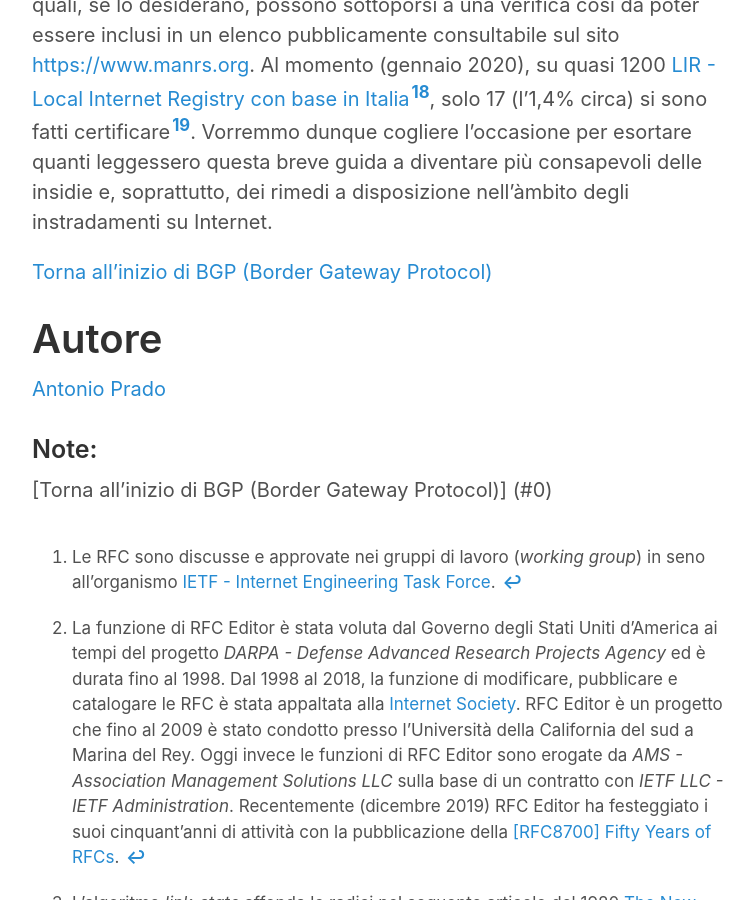
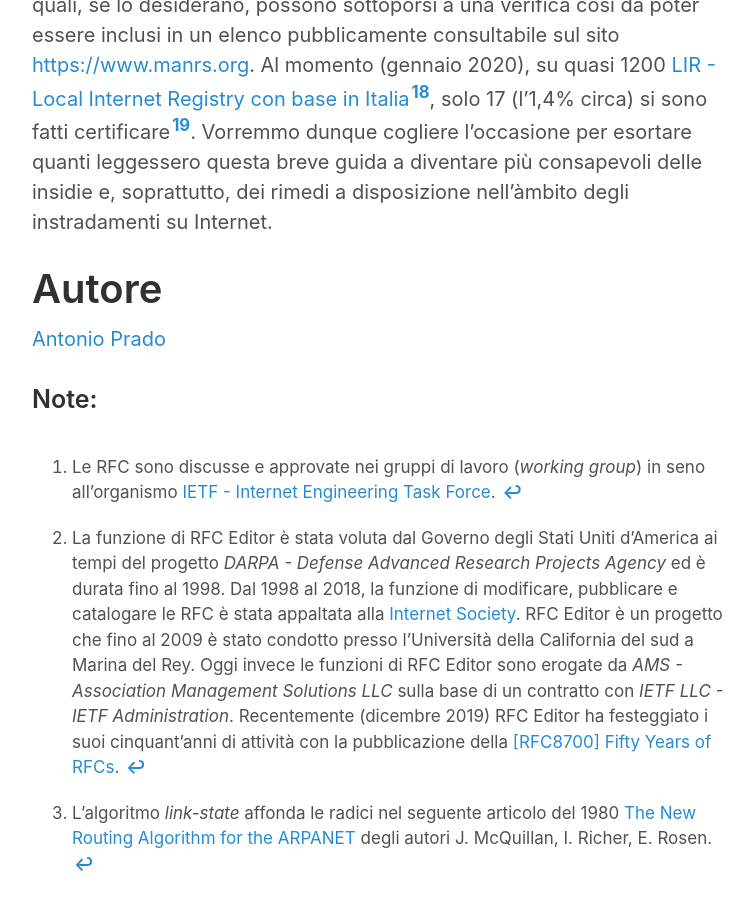
Before and after one commit to Peering101/peering101-it.github.io, a Jekyll site: the page built from _topics/bgp.md, in a window 1280 px wide and 900 px high, scrolled down 36556 px. Shown: the whole window, without its empty margins (258-1012 px from the left). Built offline with Jekyll 4.4.1, drawn with Linux system fonts in a browser that asks for light colours.

Commit message:
Removed stale tags

```diff
--- a/_topics/bgp.md
+++ b/_topics/bgp.md
@@ -674,8 +674,6 @@ Infine, è necessario qui menzionare l'iniziativa di [ISOC - Internet Society](h
 
 MANRS offre programmi per punti di interscambio e operatori di rete i quali, se lo desiderano, possono sottoporsi a una verifica così da poter essere inclusi in un elenco pubblicamente consultabile sul sito <https://www.manrs.org>. Al momento (gennaio 2020), su quasi 1200 [LIR - Local Internet Registry con base in Italia](https://www.ripe.net/membership/indices/IT.html)[^18], solo 17 (l'1,4% circa) si sono fatti certificare[^19]. Vorremmo dunque cogliere l'occasione per esortare quanti leggessero questa breve guida a diventare più consapevoli delle insidie e, soprattutto, dei rimedi a disposizione nell'àmbito degli instradamenti su Internet.
 
-[Torna all'inizio di BGP (Border Gateway Protocol)](#0)
-
 # Autore
 [Antonio Prado](https://www.prado.it/)
 
@@ -718,5 +716,3 @@ MANRS offre programmi per punti di interscambio e operatori di rete i quali, se
 [^18]: Abbiamo considerato i soli LIR con base in Italia e non semplicemente quelli operanti in Italia. Tuttavia è da notare che un LIR potrebbe non detenere un numero di sistema autonomo o risorse IPv4 o risorse IPv6.
 
 [^19]: A gennaio 2020 risulta che, su oltre 66mila sistemi autonomi nel mondo, 271 si sono fatti certificare da MANRS, cioè meno dello 0,4%.
-
-[Torna all'inizio di BGP (Border Gateway Protocol)] (#0)
```
